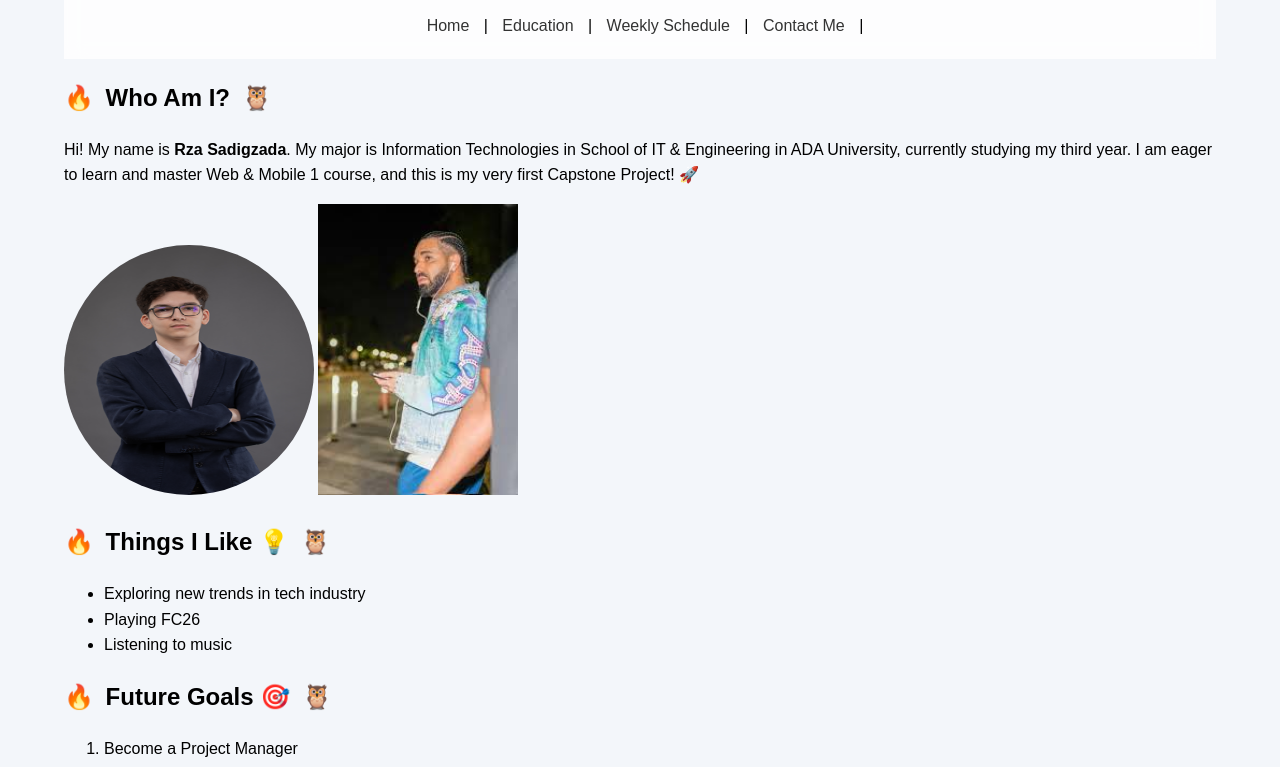
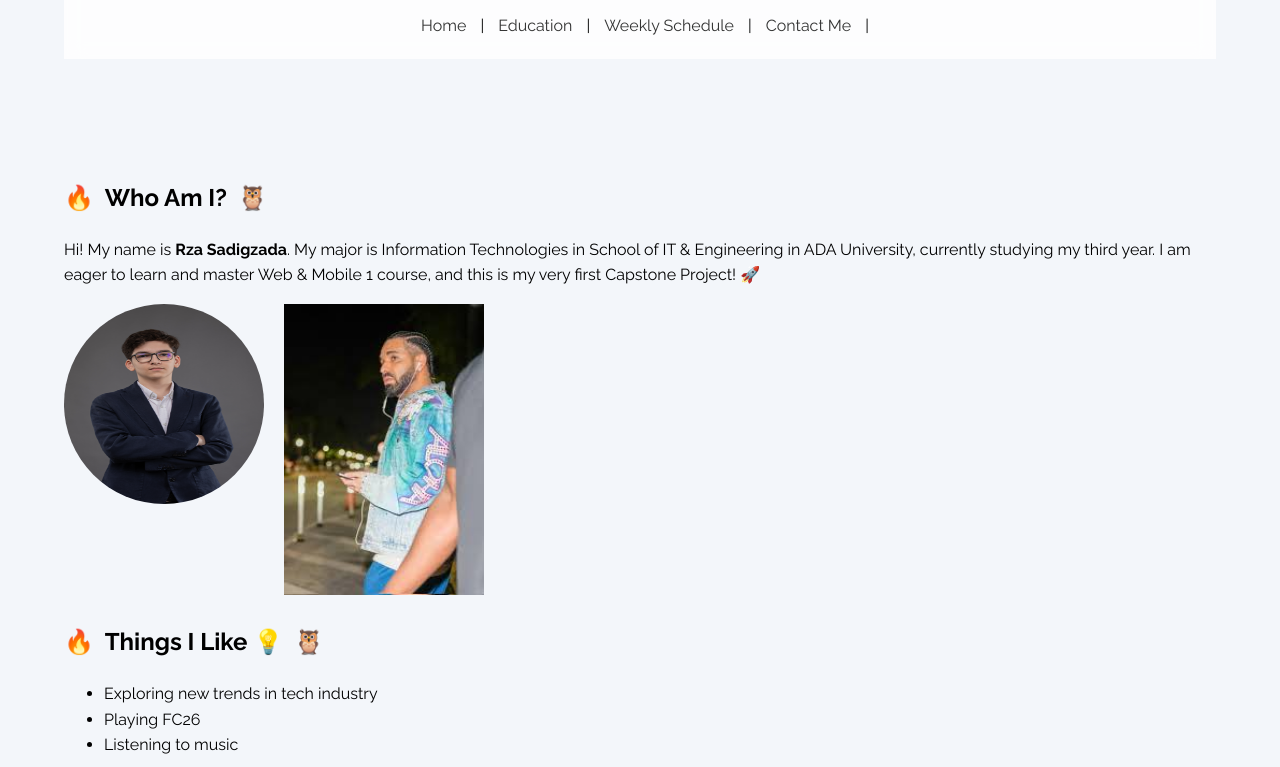
Before and after one commit to RzaSadigzada/capstone-1, a plain HTML site: page index.html in a window 1280 px wide. Shown: the part 101-868 px from the top of the page. Drawn offline with Linux system fonts and the light colour scheme.

Commit message:
Refactor education and index sections for improved structure and styling; enhance profile image presentation

```diff
--- a/index.html
+++ b/index.html
@@ -20,12 +20,12 @@
     </nav>
   </header>
 
-  <section>
+<section class="intro">
     <h2>Who Am I?</h2>
     <p>Hi! My name is <b>Rza Sadigzada</b>. My major is Information Technologies in School of IT & Engineering in ADA University, currently studying my third year. I am eager to learn and master Web & Mobile 1 course, and this is my very first Capstone Project! 🚀</p>
-    <img src="rza pfp.png" alt="Profile Photo">
-    <img src="MyHobby.jpeg" alt="My Hobby" width="200">
-  </section>
+    <img src="rza pfp.png" alt="Profile Photo" class="profile-pic">
+    <img src="MyHobby.jpeg" alt="My Hobby" width="200" class="hobby-pic">
+</section>
 
   <section>
     <h2>Things I Like 💡</h2>
--- a/style.css
+++ b/style.css
@@ -3,7 +3,6 @@ body {
   width: 90%;
   margin: 0 auto;
   background-color: #f3f6fa;
-  font-family: 'Poppins', sans-serif;
   line-height: 1.6;
 }
 
@@ -40,18 +39,6 @@ hr {
   border-top: 4px dashed #0077cc;
   width: 50%;
   margin: 20px auto;
-}
-
-img[src="rza pfp.png"] {
-  width: 250px;
-  height: 250px;
-  border-radius: 50%;
-  transition: all 0.3s ease;
-}
-
-img[src="rza pfp.png"]:hover {
-  width: 270px;
-  height: 270px;
 }
 
 table {
@@ -104,3 +91,36 @@ h2::after {
   margin-left: 5px;
   color: #ff6600;
 }
+
+.intro {
+  overflow: auto;
+  position: relative;
+  margin-top: 100px;
+}
+
+.profile-pic {
+  float: left;
+  width: 200px;
+  height: 200px;
+  border-radius: 50%;
+  margin-right: 20px;
+}
+
+.intro-text {
+  position: relative;
+  top: 30px;
+}
+
+.intro .profile-pic {
+  float: left;
+  width: 200px;
+  height: 200px;
+  border-radius: 50%;
+  margin-right: 20px;
+  transition: all 0.3s ease;
+}
+
+.intro .profile-pic:hover {
+  width: 220px;
+  height: 220px;
+}
```
Also changed, not shown: education.html (+2 -2 lines).
